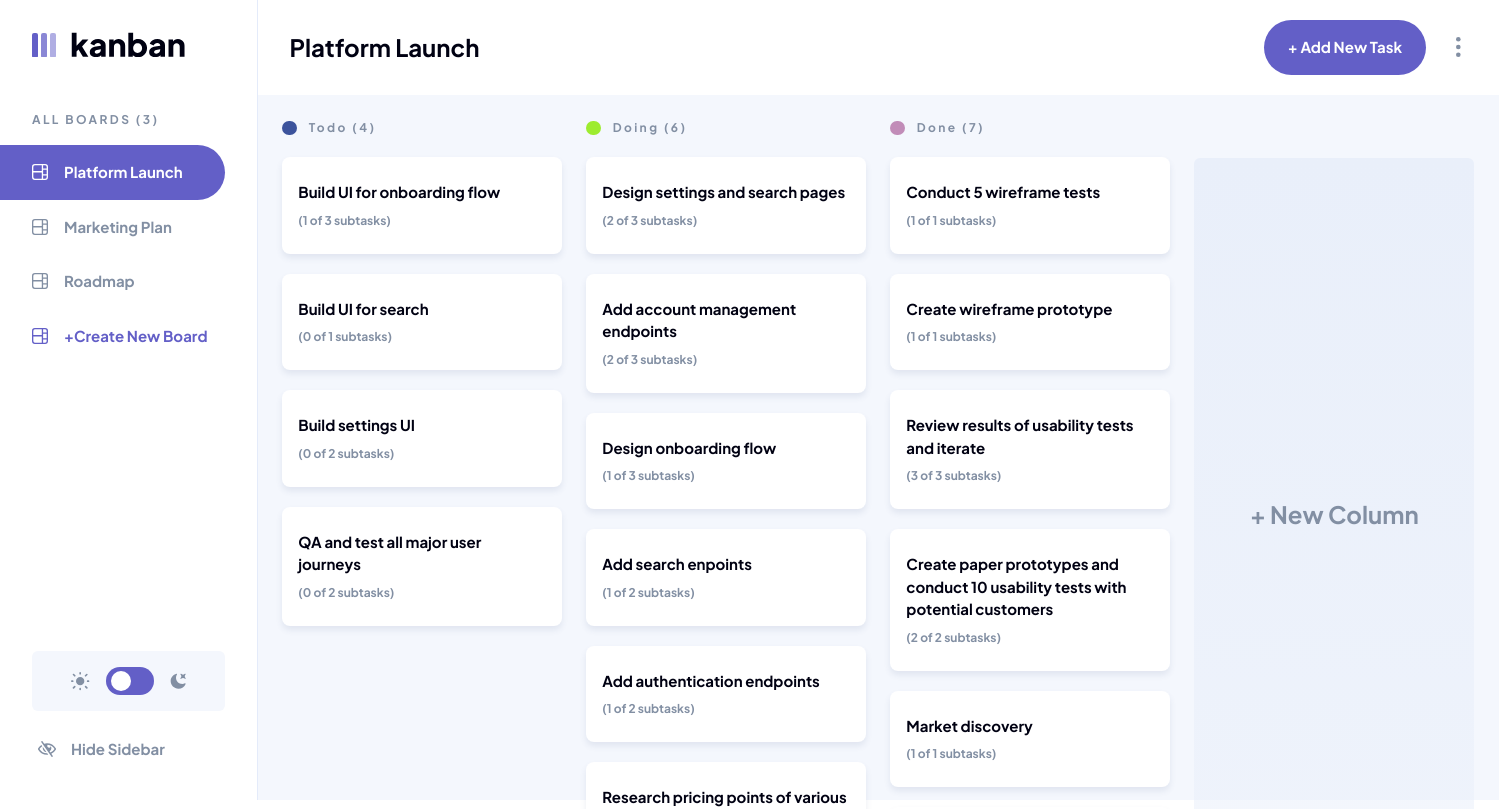
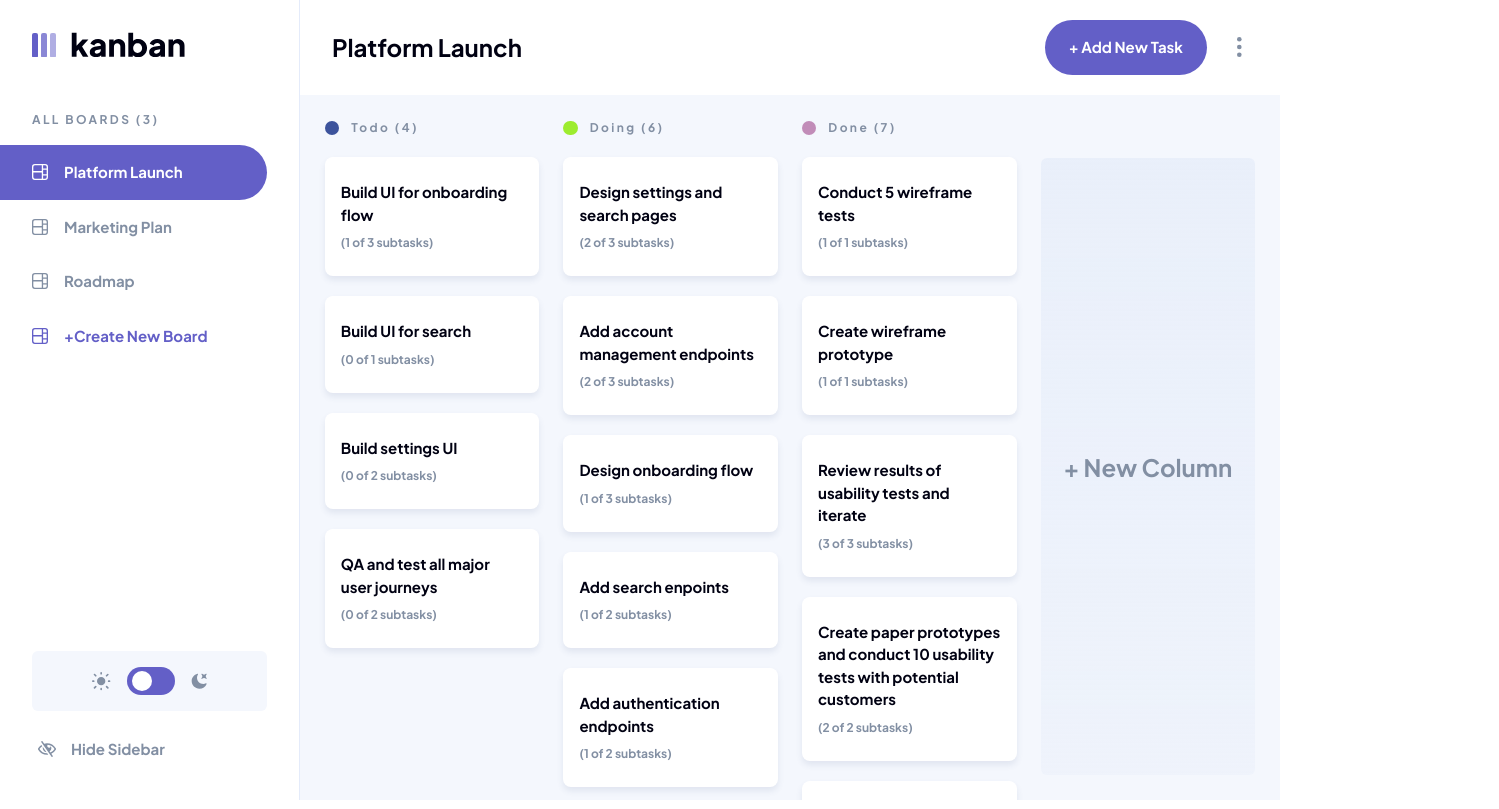
Before and after one commit to KoenCobra/VueKanban, a Vue app: page / in a window 1280 px wide. Shown: the top 809 px of the page, 1499 px wide, since content can reach past the window. Built offline with nearby package versions, Linux system fonts and the light colour scheme; a web font is replaced by a local one.

Commit message:
adjusted height of columns component

```diff
--- a/src/components/Columns.vue
+++ b/src/components/Columns.vue
@@ -29,14 +29,15 @@ const boardStore = useBoardStore()
 </script>
 
 <style scoped lang="scss">
-@import '../assets/sass/variables.scss';
+@import '@/assets/sass/variables.scss';
 
 .columns-section {
   padding: 1.55rem;
   display: flex;
   gap: 1.5rem;
-  height: 100%;
-
+  overflow: auto;
+  height: calc(100vh - 94.5px);
+  width: calc(100vw - 18.75rem);
   .column {
     width: 280px;
 
```
